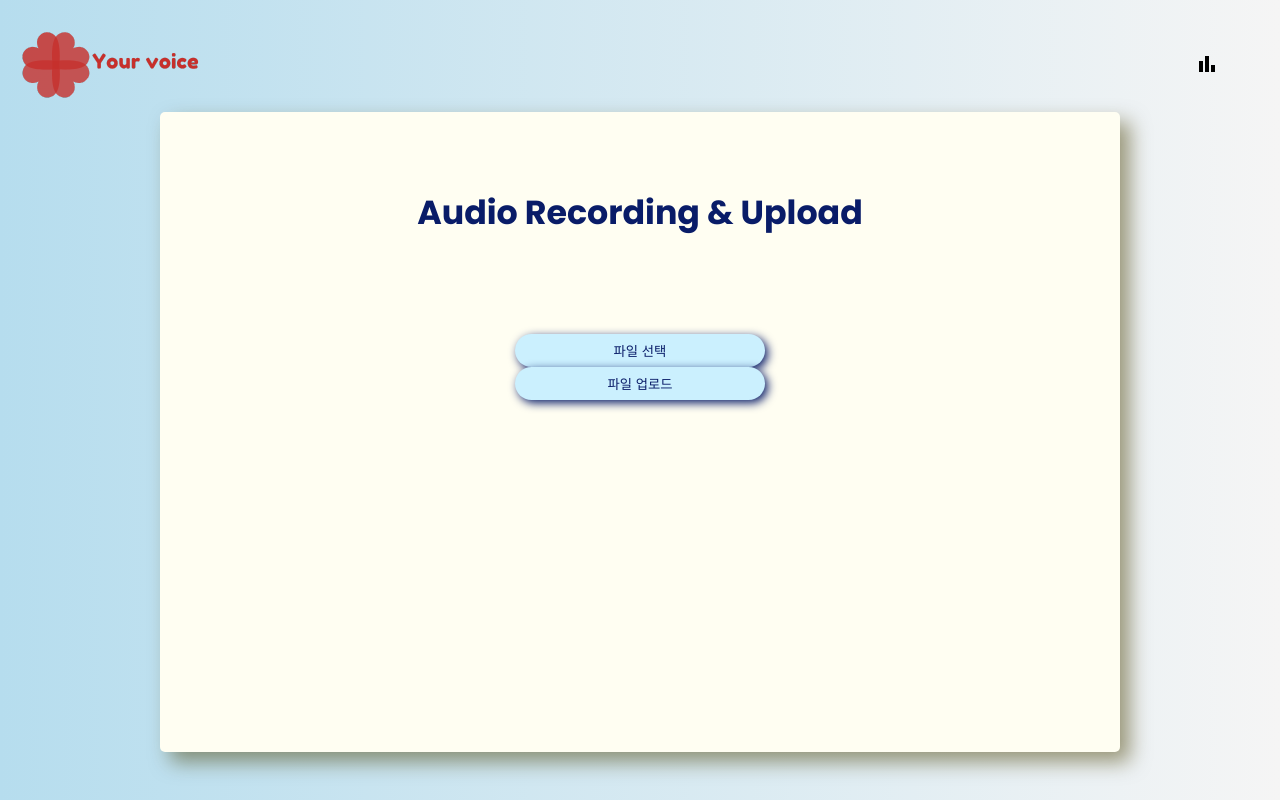
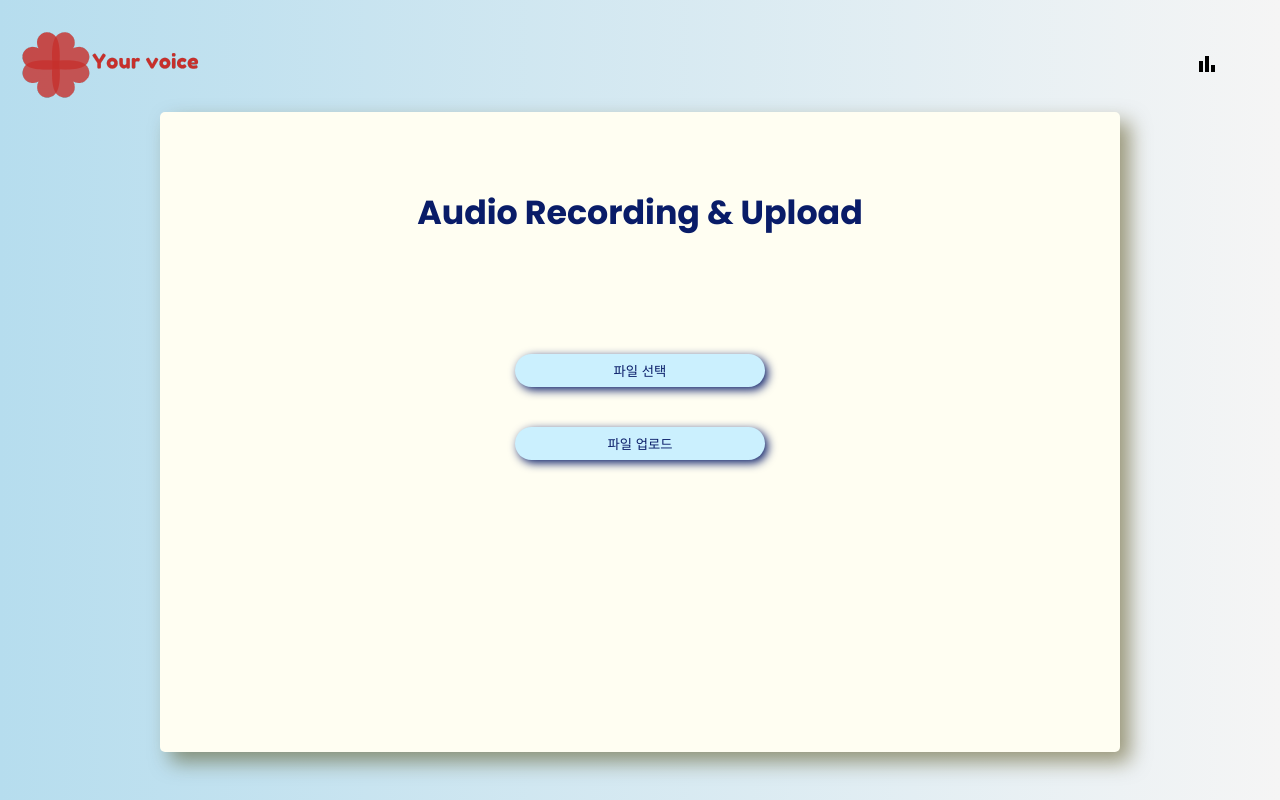
Before and after one commit to Soojong94/SilJeon, a React (Create React App) app in the folder your_voice/front/: page /coughUd in a window 1280 px wide. Built offline with nearby package versions, Linux system fonts and the light colour scheme.

Commit message:
호호 아마도마지막 커밋 오늘

```diff
--- a/your_voice/front/src/upload2/bothload.css
+++ b/your_voice/front/src/upload2/bothload.css
@@ -68,7 +68,7 @@
 .record-container {
     display: flex;
     flex-direction: row;
-    margin-top: 5%;
+    margin-top: 4%;
     gap: 10%;
     margin-bottom: 2%;
 
@@ -97,6 +97,7 @@
     width: 26%;
     color: rgb(9, 28, 104);
     box-shadow: 3px 3px 10px;
+    margin: 20px 0 20px 0;
 
 }
 
```
